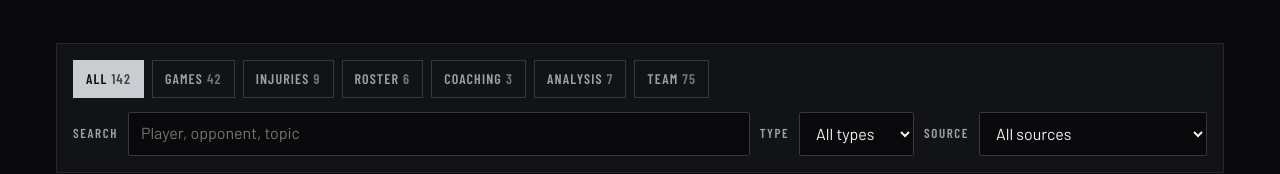
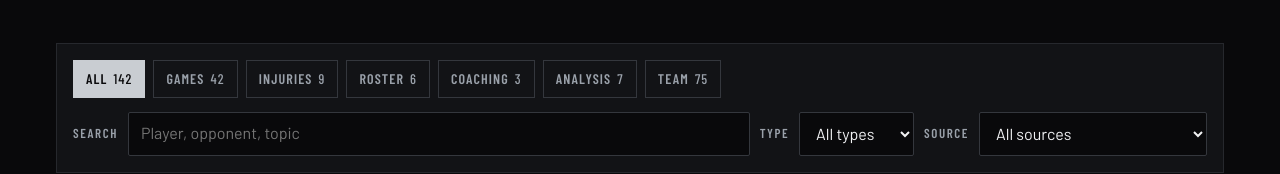
Before and after one commit to MyintP/blackhole-highlights, a website: page news.html in a window 1280 px wide. Shown: the part 337-511 px from the top of the page. Drawn offline with nearby package versions, Linux system fonts and the light colour scheme; no server answers.

Commit message:
Load fonts without blocking first paint; fix filter count contrast
Co-Authored-By: Claude Opus 5.5 <noreply@anthropic.com>

```diff
--- a/assets/css/site.css
+++ b/assets/css/site.css
@@ -167,7 +167,7 @@ td a:hover{text-decoration:underline;text-underline-offset:3px}
 .chip{font-family:var(--label);font-weight:600;font-size:14px;letter-spacing:.08em;text-transform:uppercase;color:var(--muted);background:transparent;border:1px solid var(--line-2);padding:6px 12px;min-height:38px;cursor:pointer}
 .chip:hover{color:var(--chrome);border-color:var(--muted)}
 .chip[aria-pressed="true"]{background:var(--silver);color:var(--ink);border-color:var(--silver)}
-.chip .c{opacity:.7;margin-left:4px}
+.chip .c{margin-left:6px;font-weight:500}
 .field{display:flex;flex-wrap:wrap;gap:10px;align-items:center}
 .field label{font-family:var(--label);font-weight:600;font-size:13px;letter-spacing:.12em;text-transform:uppercase;color:var(--muted)}
 .input,select.input{background:var(--ink);color:var(--chrome);border:1px solid var(--line-2);font:inherit;font-size:16px;min-height:44px;padding:8px 12px;border-radius:2px}
--- a/news.html
+++ b/news.html
@@ -22,7 +22,9 @@
 <meta name="twitter:card" content="summary_large_image">
 <link rel="preconnect" href="https://fonts.googleapis.com">
 <link rel="preconnect" href="https://fonts.gstatic.com" crossorigin>
-<link rel="stylesheet" href="https://fonts.googleapis.com/css2?family=Anton&family=Barlow+Condensed:wght@500;600;700&family=Barlow:wght@400;500;600&display=swap">
+<!-- Fonts load without blocking first paint; fallbacks are set in site.css -->
+<link rel="preload" as="style" href="https://fonts.googleapis.com/css2?family=Anton&family=Barlow+Condensed:wght@500;600;700&family=Barlow:wght@400;500;600&display=swap" onload="this.onload=null;this.rel='stylesheet'">
+<noscript><link rel="stylesheet" href="https://fonts.googleapis.com/css2?family=Anton&family=Barlow+Condensed:wght@500;600;700&family=Barlow:wght@400;500;600&display=swap"></noscript>
 <link rel="stylesheet" href="assets/css/site.css">
 </head>
 <body data-page="news">
```
Also changed, not shown: 404.html (+3 -1 lines), about.html (+3 -1 lines), games.html (+3 -1 lines), index.html (+3 -1 lines), media.html (+3 -1 lines), search.html (+3 -1 lines), src/layout.html (+3 -1 lines), stats.html (+3 -1 lines).
